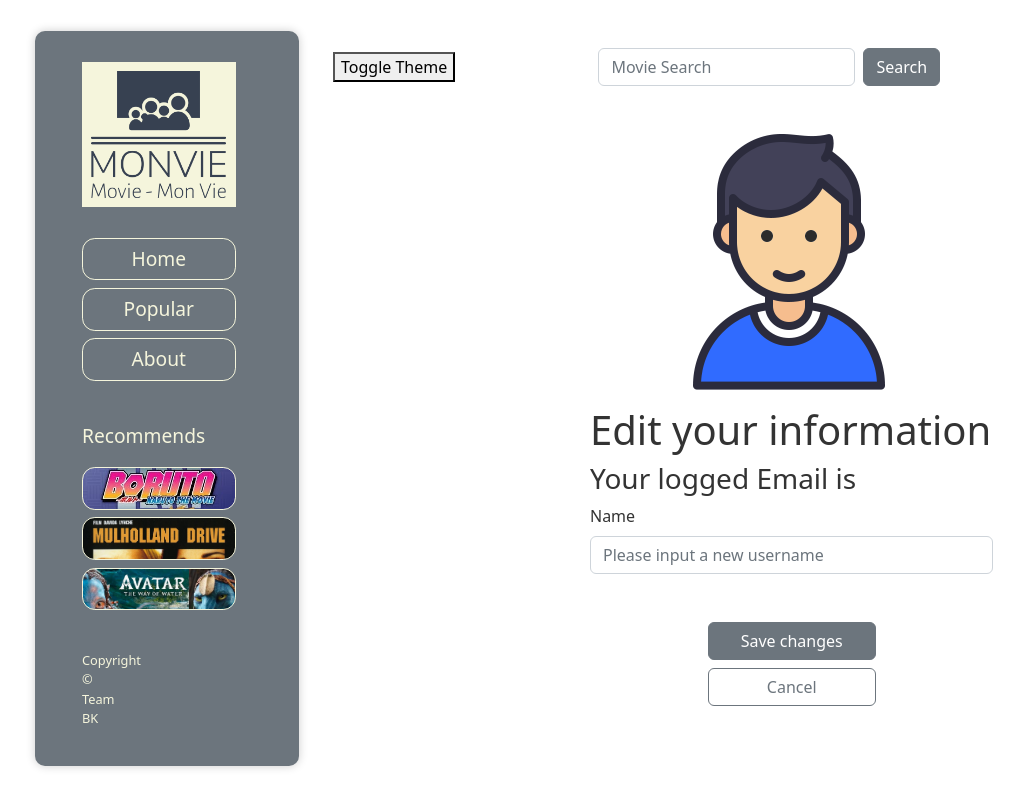
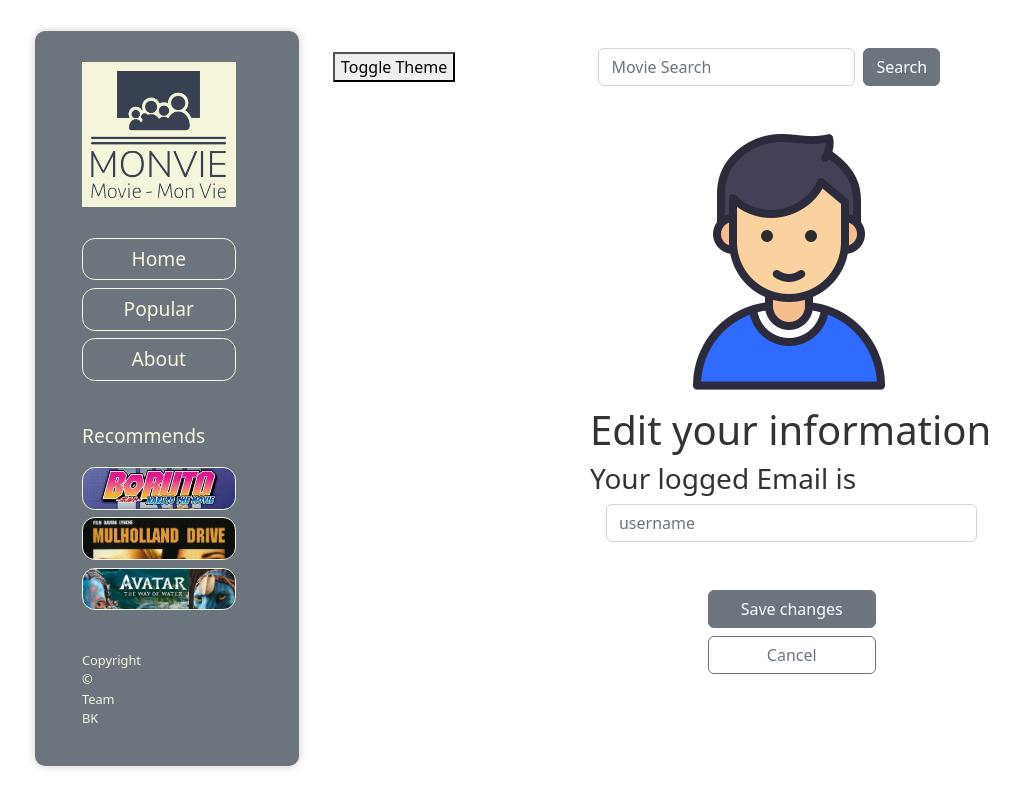
Before and after one commit to rcRen/mini-movie-review-react-demoweb, a React (Create React App) app: page /edituser in a window 1280 px wide. Shown: the whole page, without its empty margins (62-1086 px from the left). Built offline with nearby package versions, Linux system fonts and the light colour scheme.

Commit message:
problem, auto back once input one char

```diff
--- a/src/components/EditUserInfoForm.js
+++ b/src/components/EditUserInfoForm.js
@@ -1,6 +1,7 @@
+
 import React from "react";
 import { Form, Button, Row, Col, Container, Stack} from "react-bootstrap";
-import { useContext, useState } from 'react';
+import { useContext, useState, handleSubmit } from 'react';
 import { useNavigate } from 'react-router-dom';
 import { UserContext } from '../contexts/UserContex';
 import { User } from '../helpers/LocalStorage';
@@ -15,16 +16,13 @@ const EditUserInfoForm = () => {
 	// const [confirmPassword, setConfirmPassword] = useState();
 	const [message, setMessage] = useState('');
 
-	const handleSubmit = (e) => {
+	const fetchData = (e) => {
 		e.preventDefault();
-		fetch('http://localhost:3001/user/change-password', {
-			method: 'POST',
+		fetch('http://localhost:3001/user/change-profile', {
+			method: 'PUT',
 			body: JSON.stringify({
 				username,
 				email,
-				// oldPassword,
-				// newPassword,
-				// confirmPassword,
 			}),
 			headers: {
 				'Content-type': 'application/json; charset=UTF-8',
@@ -61,21 +59,17 @@ const EditUserInfoForm = () => {
 
             <div><h3>Your logged Email is {email}</h3></div>
 
-              <Form.Group controlId="name">
-                <Form.Label>Name</Form.Label>
+            <Form.Group className="mb-5 mx-3" controlId="formBasicPassword">
 					<Form.Control
 						type="text"
-                  placeholder="Please input a new username"
-                  value={username}
+						placeholder="username"
+						value={user.username}
 						onChange={(e) => {
-                    setUsername(e.target.value);}}
-                ></Form.Control>
+							setUsername(e.target.value);
+						}}
+					/>
 				  </Form.Group>
 
-              {/* <Form.Group controlId="pic">
-                <Form.Label>Change Profile Picture</Form.Label>
-                <Form.Control type="file" />
-              </Form.Group> */}
               {(message==='') && (
                 <Form.Group className="mx-3 mb-5">
                 <Form.Text>{message}</Form.Text>
@@ -85,8 +79,8 @@ const EditUserInfoForm = () => {
                 Update
               </Button> */}
                 <Stack gap={2} className="col-md-5 mx-auto">
-                  <Button variant="secondary">Save changes</Button>
-                  <Button variant="outline-secondary">Cancel</Button>
+                  <Button  type="submit" variant="secondary">Save changes</Button>
+                  <Button button type="submit" onClick={navigate('/profile')} variant="outline-secondary">Cancel</Button>
                 </Stack>
             </Form>
           </Col>
```
Lines whose indentation alone changed are shown as unchanged.
